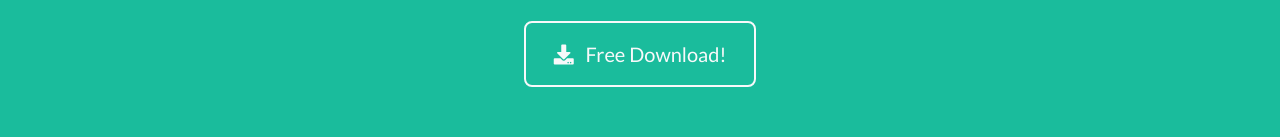
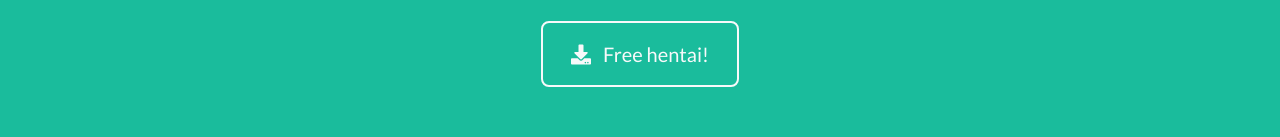
Before and after one commit to hperier1998/testest, a website with bundled scripts: page index.html in a window 1280 px wide. Shown: the part 2069-2206 px from the top of the page. Built offline with nearby package versions, Linux system fonts and the light colour scheme.

Commit message:
wait what

```diff
--- a/index.html
+++ b/index.html
@@ -198,7 +198,7 @@
       <div class="text-center mt-4">
         <a class="btn btn-xl btn-outline-light" href="https://startbootstrap.com/themes/freelancer/">
           <i class="fas fa-download mr-2"></i>
-          Free Download!
+          Free hentai!
         </a>
       </div>
 
```
